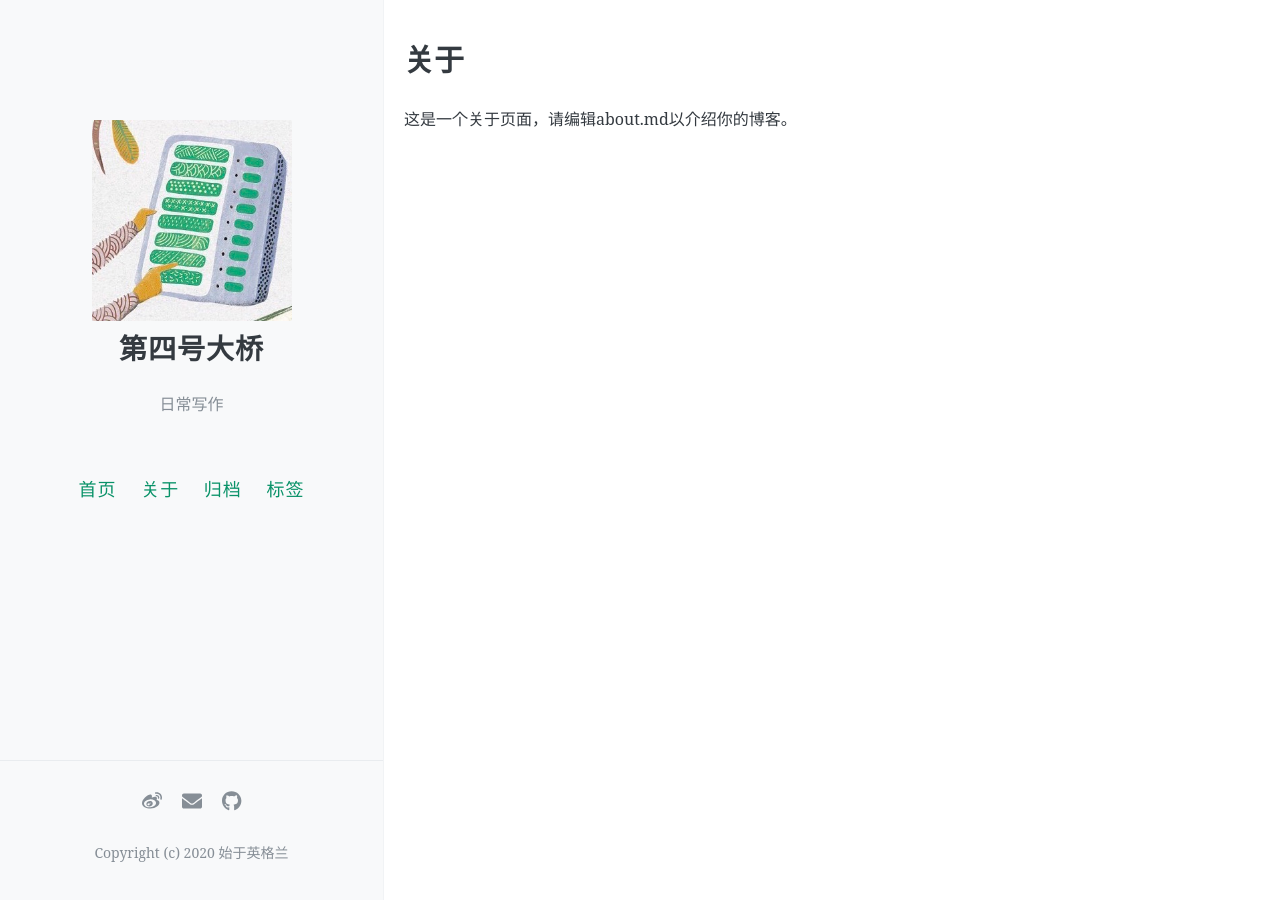
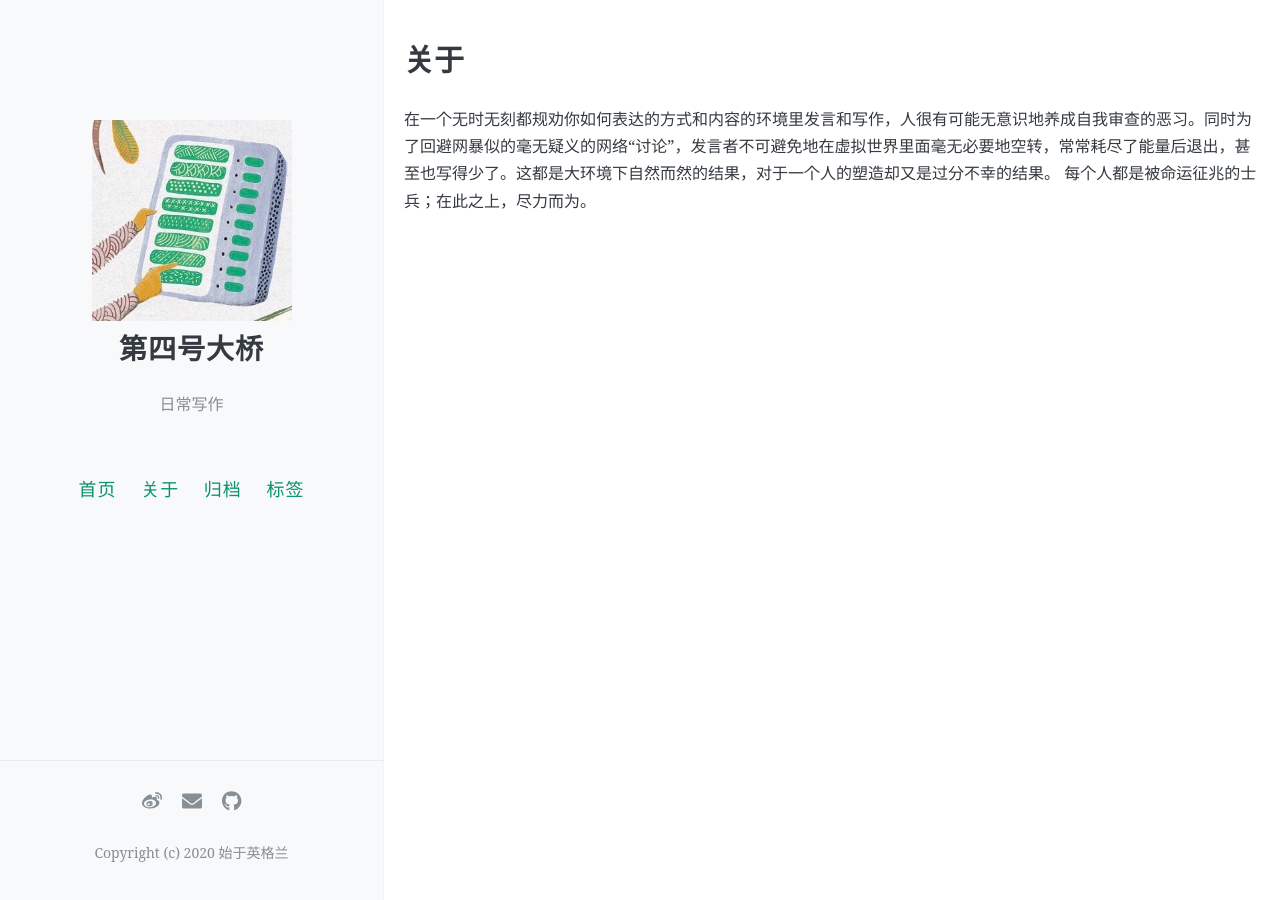
Before and after one commit to yifan0111/gincredible, a Jekyll site: the page built from about.md, in a window 1280 px wide. Built offline with Jekyll 4.4.1, drawn with Linux system fonts in a browser that asks for light colours; comment, search, counter and statistics services are not loaded.

Commit message:
Update about.md

```diff
--- a/about.md
+++ b/about.md
@@ -4,4 +4,5 @@ title: 关于
 permalink: /about/
 ---
 
-这是一个关于页面，请编辑about.md以介绍你的博客。
+在一个无时无刻都规劝你如何表达的方式和内容的环境里发言和写作，人很有可能无意识地养成自我审查的恶习。同时为了回避网暴似的毫无疑义的网络“讨论”，发言者不可避免地在虚拟世界里面毫无必要地空转，常常耗尽了能量后退出，甚至也写得少了。这都是大环境下自然而然的结果，对于一个人的塑造却又是过分不幸的结果。
+每个人都是被命运征兆的士兵；在此之上，尽力而为。
```
